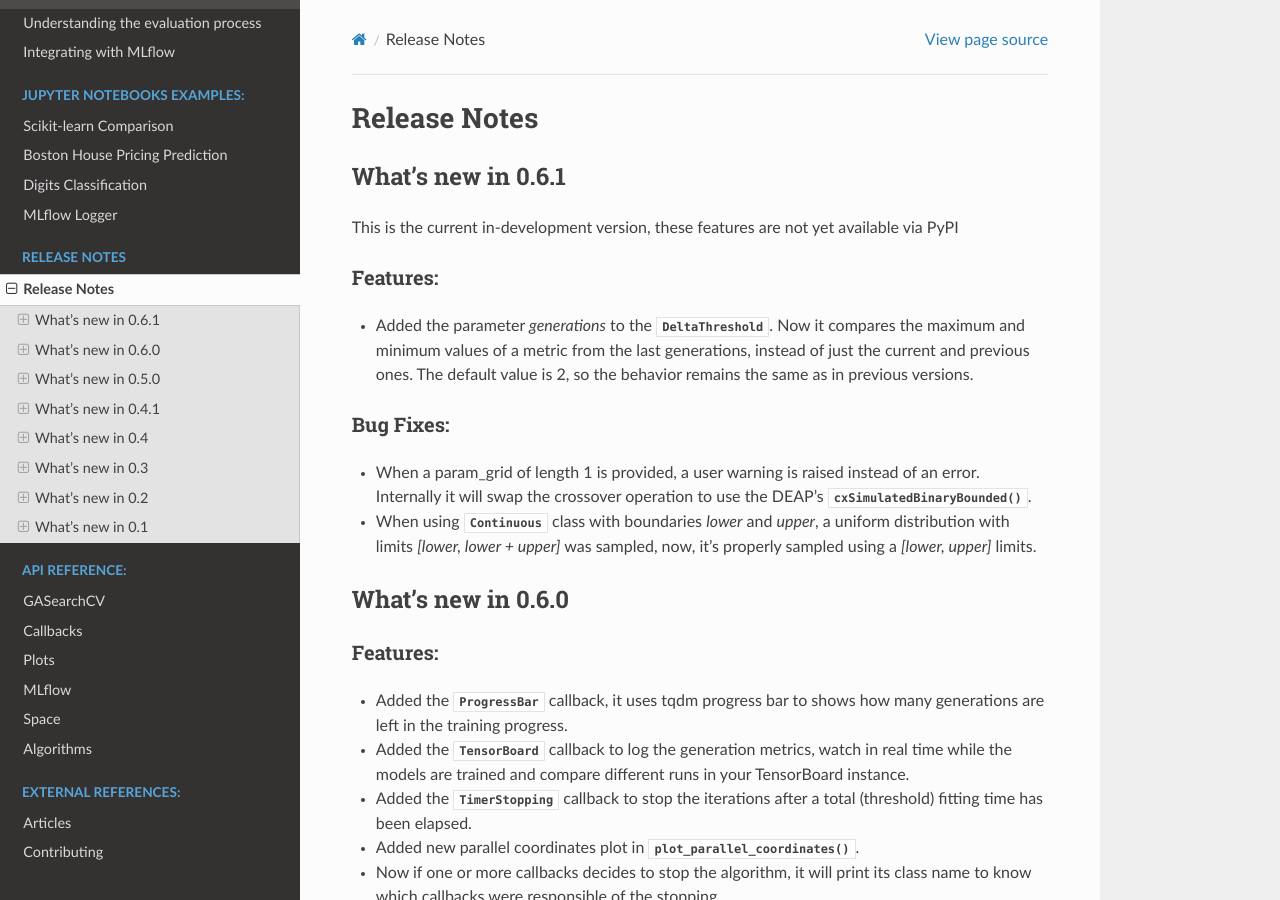
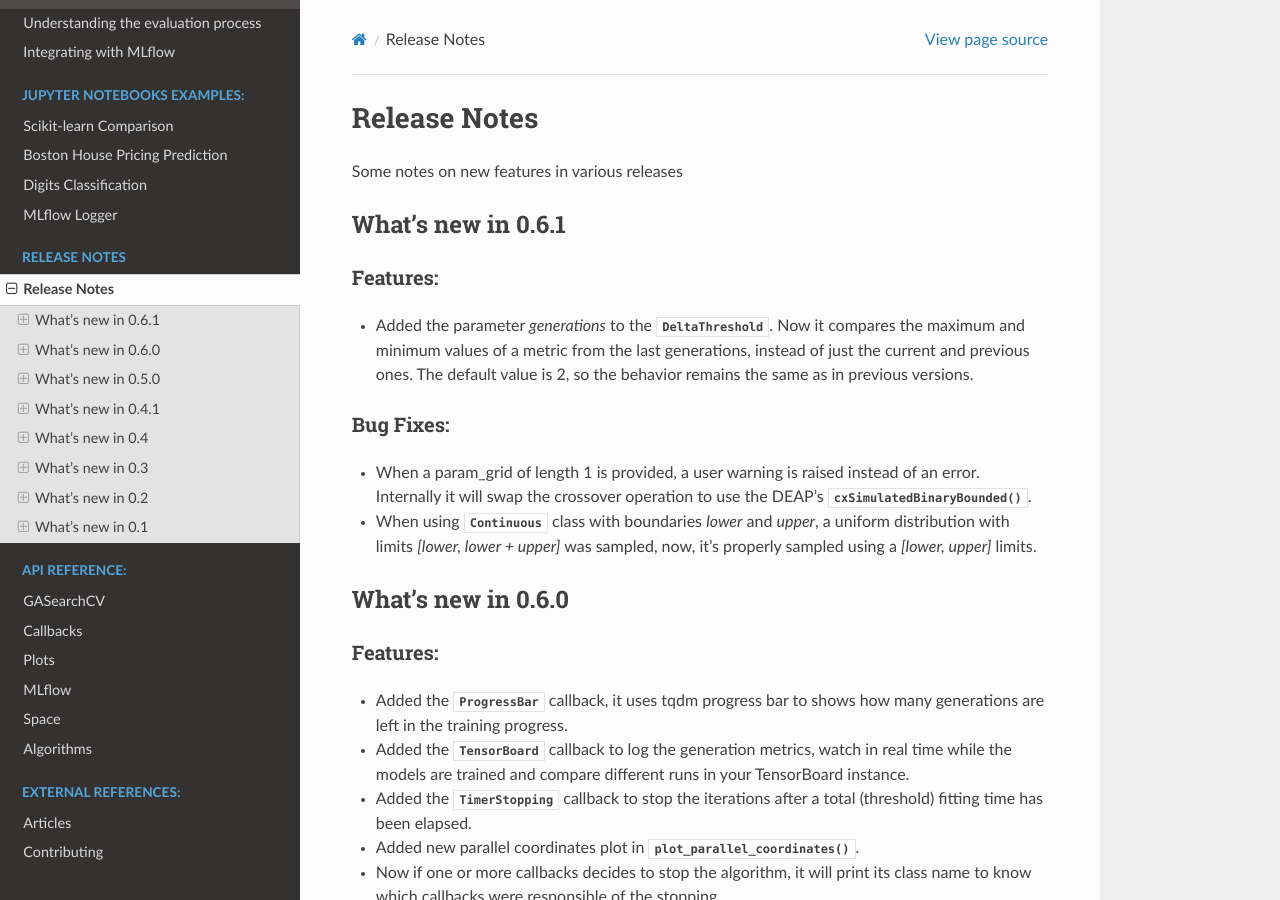
Before and after one commit to rodrigo-arenas/Sklearn-genetic-opt, a Sphinx documentation site: the page built from docs/release_notes.rst, in a window 1280 px wide and 900 px high. Built offline with Sphinx 7.4.7 and the Read the Docs theme 2.0.0, drawn with Linux system fonts in a browser that asks for light colours; the version number is read from the project's files by our own code.

Commit message:
bump version 0.6.1

```diff
--- a/docs/release_notes.rst
+++ b/docs/release_notes.rst
@@ -1,11 +1,10 @@
 Release Notes
 =============
 
+Some notes on new features in various releases
+
 What's new in 0.6.1
------------------------
-
-This is the current in-development version, these features are not yet
-available via PyPI
+-------------------
 
 ^^^^^^^^^
 Features:
```
